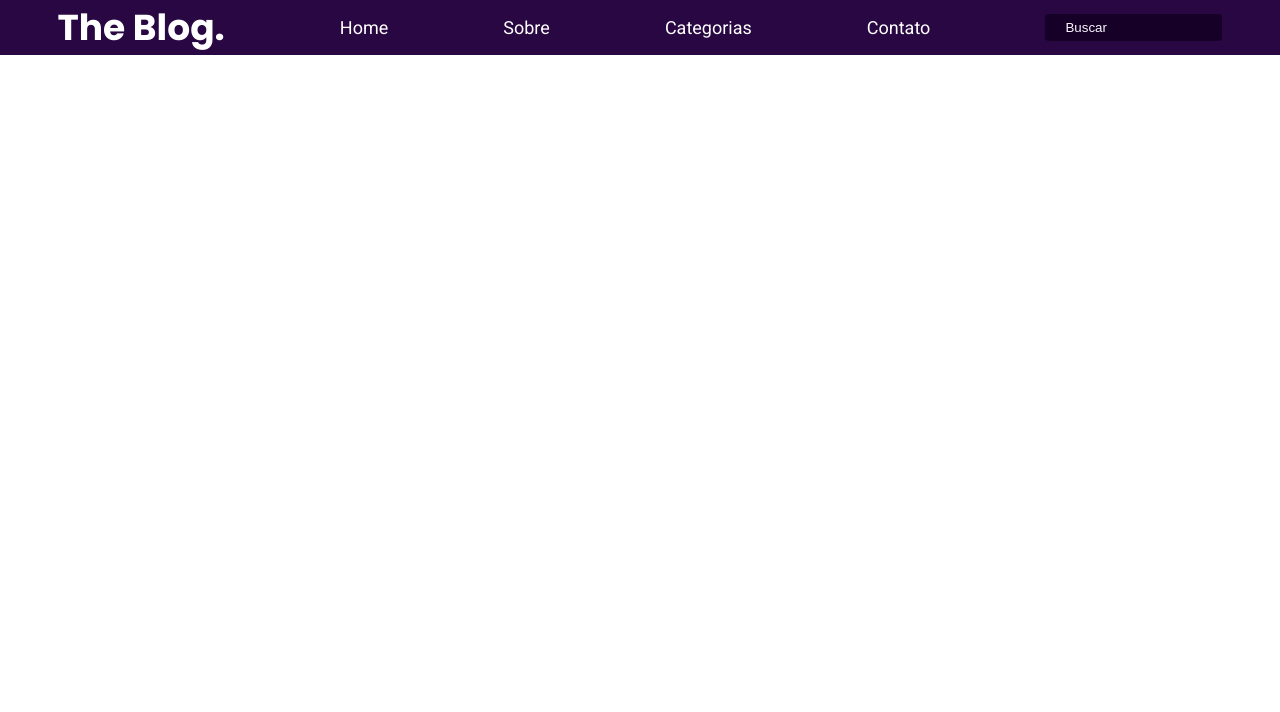
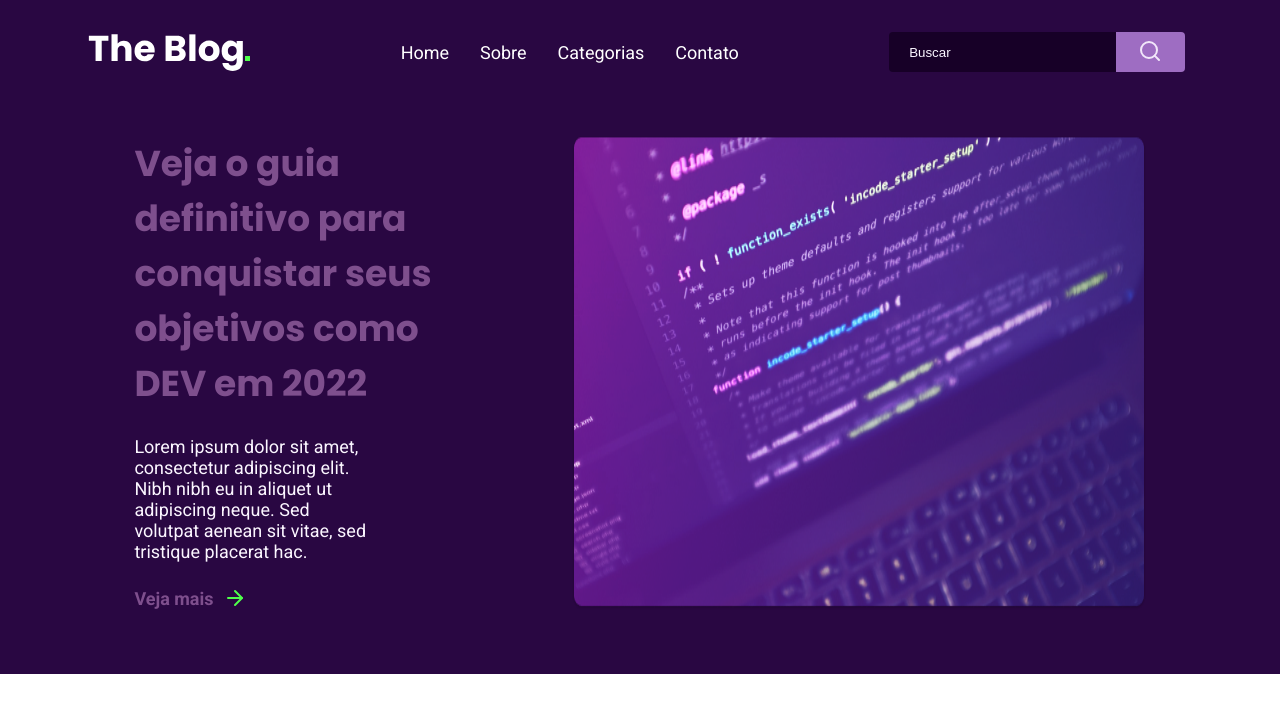
Before and after one commit to BedeJesus/RocketBlog, a React (Create React App) app: page / in a window 1280 px wide. Shown: the top 712 px of the page. Built offline with nearby package versions, Linux system fonts and the light colour scheme.

Commit message:
wed morning

```diff
--- a/src/components/home/Home/index.tsx
+++ b/src/components/home/Home/index.tsx
@@ -1,26 +1,56 @@
 import Button from "../Button"
-import { Container, Logo, Menu, Input } from "./styles"
+import { Container, Menu, Input, Buttons, Content, Title, SubTitle, Text, Image, InputWrap, MagGlass, More, MoreText } from "./styles"
+import Photo from '../../../assets/featured-image.png'
+import Logo from '../../../assets/logo.svg'
+import Search from '../../../assets/search.svg'
+import Arrow from '../../../assets/arrow-right.svg'
 
 export default function Home() {
     return (
         <Container>
-
             <Menu>
 
-                <Logo>The Blog.</Logo>
+                <Image src={Logo} />
 
-
+                <Buttons>
                     <Button text="Home" />
                     <Button text="Sobre" />
                     <Button text="Categorias" />
                     <Button text="Contato" />
+                </Buttons>
 
-
-                <Input placeholder="Buscar" />
-
+                <InputWrap>
+                    <Input placeholder="Buscar" />
+                    <MagGlass><Image src={Search} /></MagGlass>
+                </InputWrap>
 
             </Menu>
 
+            <Content>
+
+                <Text>
+                    <Title>
+                        Veja o guia definitivo para conquistar
+                        seus objetivos como DEV em 2022
+                    </Title>
+
+                    <SubTitle>
+                        Lorem ipsum dolor sit amet, consectetur
+                        adipiscing elit.<br></br> Nibh nibh eu in aliquet
+                        ut adipiscing neque. Sed volutpat aenean
+                        sit vitae, sed tristique placerat hac.
+                    </SubTitle>
+
+                    <More>
+                        <MoreText>Veja mais</MoreText>
+                        <Image src={Arrow} />
+                    </More>
+
+                </Text>
+
+                <Image src={Photo} />
+
+            </Content>
 
         </Container>
     )
--- a/src/components/home/Home/styles.ts
+++ b/src/components/home/Home/styles.ts
@@ -8,10 +8,19 @@ background-color:#290742;
 
 export const Menu = styled.div`
 display: flex;
+margin: 2em 2.2em 0 1.8em; // controling the margin of the aplication
+
 flex-direction: row;
 justify-content: space-around;
 align-items: center;
 `
+
+export const Buttons = styled.div`
+display: flex;
+justify-content: space-evenly;
+width: 25em;
+`
+
 
 export const Logo = styled.span`
 font-family: 'Poppins', sans-serif;
@@ -21,12 +30,73 @@ font-size: 36px;
 
 export const Input = styled.input`
 border: none;
-height: 2em;
+height: 3em;
+width: 17em;
 background-color: #170027;
-border-radius: 4px;
+border-top-left-radius: 4px;
+border-bottom-left-radius:4px;
+
 ::placeholder {
     color:#FBF6FF;
-    padding-left: 1.5em;
+    padding: 1.5em;
+  }
+  &:focus{
+    outline-color: #4fff4b;
   }
 
 `
+
+export const MagGlass = styled.button`
+background-color: #9e6dc2;
+padding: 0em 1.7em;
+border: none;
+border-top-right-radius: 4px;
+border-bottom-right-radius:4px;
+`
+
+export const InputWrap = styled.div`
+display: flex;
+`
+
+export const Content = styled.div`
+display: flex;
+margin: 4em 8.4em ;
+`
+
+export const Text = styled.div`
+display: flex;
+flex-direction:column;
+margin-right: 8em;
+`
+
+export const Title = styled.h1`
+font-size: 36px;
+font-family: Poppins;
+color:#fbf6;
+margin-bottom: 0.7em;
+`
+export const SubTitle = styled.span`
+font-size: 18px;
+color:#FBF6FF;
+font-family: Roboto;
+margin-right: 4em;
+`
+
+export const Image = styled.img`
+
+`
+
+export const More = styled.div`
+margin-top: 1.5em;
+display: flex;
+align-items: center;
+`
+
+export const MoreText = styled.span`
+color:#fbf6;
+font-family: Roboto;
+font-weight: bold;
+font-size: 18px;
+margin-right: 0.5em;
+
+`
--- a/src/styles/global.ts
+++ b/src/styles/global.ts
@@ -10,6 +10,5 @@ export default createGlobalStyle`
 
 body{
     background:#fff;
-
 }
 `
```
